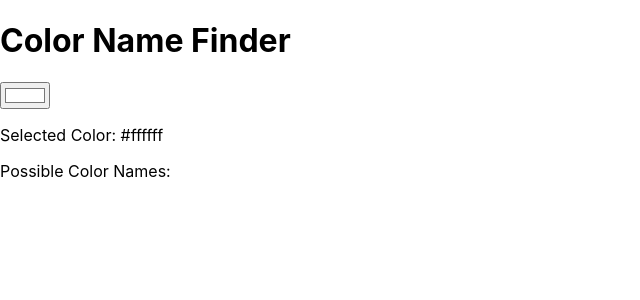
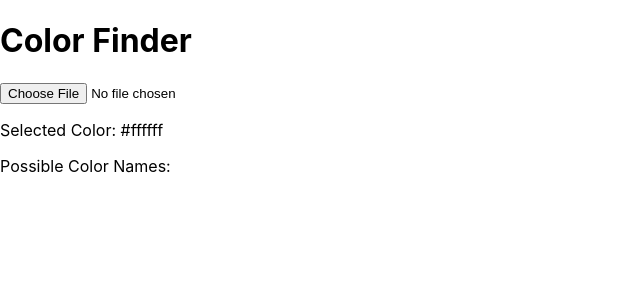
Before and after one commit to georgeolson92/colornamer, a React (Create React App) app: page / in a window 1280 px wide. Shown: the top 300 px of the page, without its empty margins (0-640 px from the left). Built offline with nearby package versions, Linux system fonts and the light colour scheme.

Commit message:
Now can get colors from an uploaded image

```diff
--- a/src/App.css
+++ b/src/App.css
@@ -1,16 +1,9 @@
-.App {
-  text-align: center;
-  padding: 20px;
+/* App.css */
+.image {
+  max-width: 500px;
+  height: auto;
 }
 
-input[type="color"] {
-  margin: 20px 0;
-  width: 100px;
-  height: 50px;
-  border: none;
+.canvas {
+  display: none;
 }
-
-p {
-  font-size: 1.2rem;
-  margin: 10px 0;
-}
--- a/src/App.js
+++ b/src/App.js
@@ -1,4 +1,4 @@
-import React, { useState } from 'react';
+import React, { useState, useRef } from 'react';
 
 // Define standard colors
 const standardColors = [
@@ -10,23 +10,19 @@ const standardColors = [
   { name: 'Magenta', rgb: [255, 0, 255], type: 'secondary' },
   { name: 'Orange', rgb: [255, 165, 0], type: 'tertiary' },
   { name: 'Purple', rgb: [128, 0, 128], type: 'tertiary' },
+  { name: 'White', rgb: [255, 255, 255], type: 'neutral' },
+  { name: 'Black', rgb: [0, 0, 0], type: 'neutral' },
+  { name: 'Brown', rgb: [165, 42, 42], type: 'neutral' },
+  { name: 'Gray', rgb: [128, 128, 128], type: 'neutral' },
   // Add more colors as needed
 ];
 
 function App() {
-  const [color, setColor] = useState('#ffffff');  // Initial color is white
+  const [color, setColor] = useState('#ffffff');
   const [colorNames, setColorNames] = useState([]);
-  const [closestColor, setClosestColor] = useState(null);  // Store the closest color info
-
-  const hexToRgb = (hex) => {
-    let r = 0, g = 0, b = 0;
-    if (hex.length === 7) {
-      r = parseInt(hex.slice(1, 3), 16);
-      g = parseInt(hex.slice(3, 5), 16);
-      b = parseInt(hex.slice(5, 7), 16);
-    }
-    return [r, g, b];
-  };
+  const [closestColor, setClosestColor] = useState(null);
+  const [imageSrc, setImageSrc] = useState(null);
+  const canvasRef = useRef(null);
 
   const calculateDistance = (rgb1, rgb2) => {
     return Math.sqrt(
@@ -51,13 +47,31 @@ function App() {
     return closest;
   };
 
-  const handleColorChange = async (event) => {
-    const newColor = event.target.value;
-    setColor(newColor);
+  const handleImageMouseMove = async (event) => {
+    const canvas = canvasRef.current;
+    if (!canvas) return;
 
+    const context = canvas.getContext('2d');
+    const image = document.getElementById('image');
+    if (!context || !image) return;
+
+    const rect = image.getBoundingClientRect();
+    const x = event.clientX - rect.left;
+    const y = event.clientY - rect.top;
+
+    canvas.width = image.width;
+    canvas.height = image.height;
+    context.drawImage(image, 0, 0, image.width, image.height);
+
+    const pixel = context.getImageData(x, y, 1, 1).data;
+    const rgb = [pixel[0], pixel[1], pixel[2]];
+    const hex = `#${rgb.map(value => value.toString(16).padStart(2, '0')).join('')}`;
+
+    setColor(hex);
+
+    // Fetch the color data from The Color API
     try {
-      // Fetch the color data from The Color API
-      const response = await fetch(`https://www.thecolorapi.com/id?hex=${newColor.slice(1)}`);
+      const response = await fetch(`https://www.thecolorapi.com/id?hex=${hex.slice(1)}`);
       const data = await response.json();
 
       // Extract color names safely
@@ -67,26 +81,40 @@ function App() {
       }
 
       setColorNames(names);
-
-      // Find the closest standard color
-      const rgb = hexToRgb(newColor);
-      const closest = findClosestColor(rgb);
-      setClosestColor(closest);
     } catch (error) {
       console.error('Error fetching the color names:', error);
-      setColorNames(['Unknown']);
-      setClosestColor(null);
+      setColorNames(['Unknown']);  // Fallback if the API fails
     }
+
+    const closest = findClosestColor(rgb);
+    setClosestColor(closest);
   };
 
   return (
     <div className="App">
-      <h1>Color Name Finder</h1>
+      <h1>Color Finder</h1>
       <input
-        type="color"
-        value={color}
-        onChange={handleColorChange}
+        type="file"
+        accept="image/*"
+        onChange={(e) => {
+          const file = e.target.files[0];
+          if (file) {
+            setImageSrc(URL.createObjectURL(file));
+          }
+        }}
       />
+      {imageSrc && (
+        <>
+          <img
+            id="image"
+            src={imageSrc}
+            alt="Uploaded"
+            style={{ maxWidth: '100%', height: 'auto' }}
+            onMouseMove={handleImageMouseMove}
+          />
+          <canvas ref={canvasRef} style={{ display: 'none' }} />
+        </>
+      )}
       <p>Selected Color: {color}</p>
       <p>Possible Color Names:</p>
       <ul>
```
